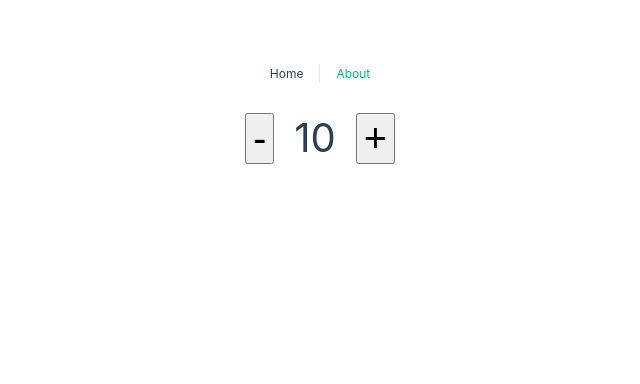
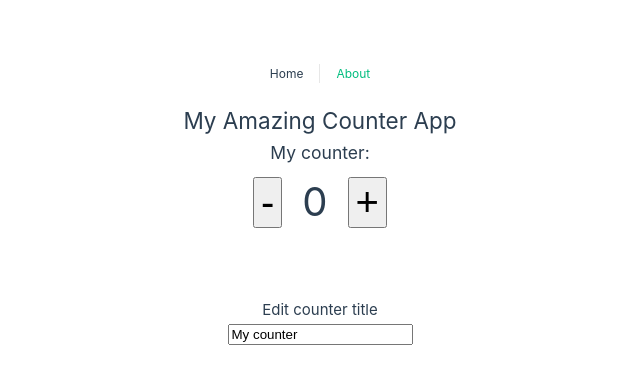
Before and after one commit to Unruh-Spirale/first-project, a Vue app: page / in a window 1280 px wide. Shown: the top 384 px of the page, without its empty margins (320-960 px from the left). Built offline with nearby package versions, Linux system fonts and the light colour scheme; the HTML template or start-up script is replaced by a standard one.

Commit message:
Refs, Reactive Objects, Non-Reactive Data

```diff
--- a/src/views/HomeView.vue
+++ b/src/views/HomeView.vue
@@ -1,29 +1,46 @@
 <template>
   <div class="home">
 
+    <h2>{{ appTitle }}</h2>
+    <h3>{{ counterData.title }}:</h3>
+
     <div>
       <button @click="decreaseCounter" class="btn">-</button>
-      <span class="counter"> {{ counter }}</span>
+      <span class="counter"> {{ counterData.count }}</span>
       <button @click="increaseCounter" class="btn">+</button>
+    </div>
+
+    <div class="edit">
+      <h4>Edit counter title</h4>
+      <input v-model="counterData.title" type="text">
     </div>
 
   </div>
 </template>
 
 <script setup>
-import { ref } from 'vue'
+import { ref, reactive } from 'vue'
+
+const appTitle = 'My Amazing Counter App';
 
 const counter = ref(10);
+const counterTitle = ref('My counter');
+
+const counterData = reactive({
+  count: 0,
+  title: 'My counter'
+})
 
 const decreaseCounter = () => {
-  counter.value--;
+  counterData.count--;
 }
 const increaseCounter = () => {
-  counter.value++;
+  counterData.count++;
 }
 </script>
 
 <!--
+  OLD COPOSITION API
 <script>
 import { ref } from 'vue'
 
@@ -80,4 +97,7 @@
   font-size: 40px;
   margin: 10px;
 }
+.edit {
+  margin-top: 60px;
+}
 </style>
```
